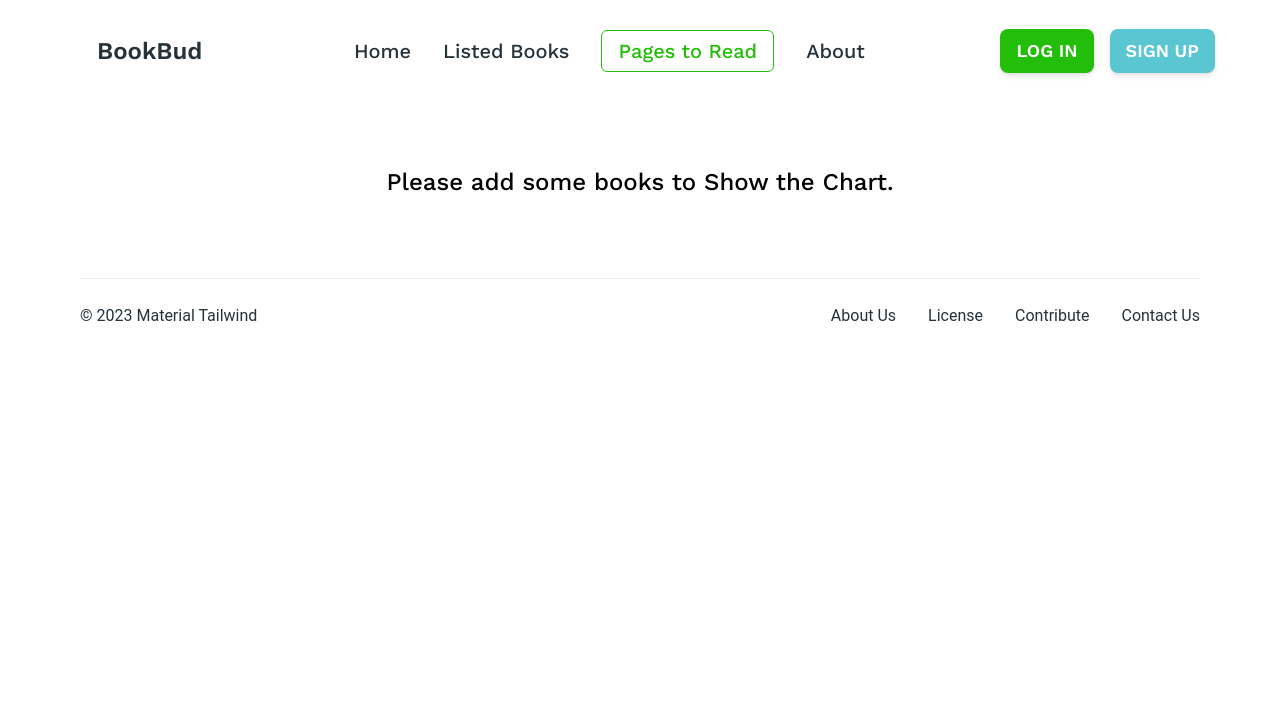
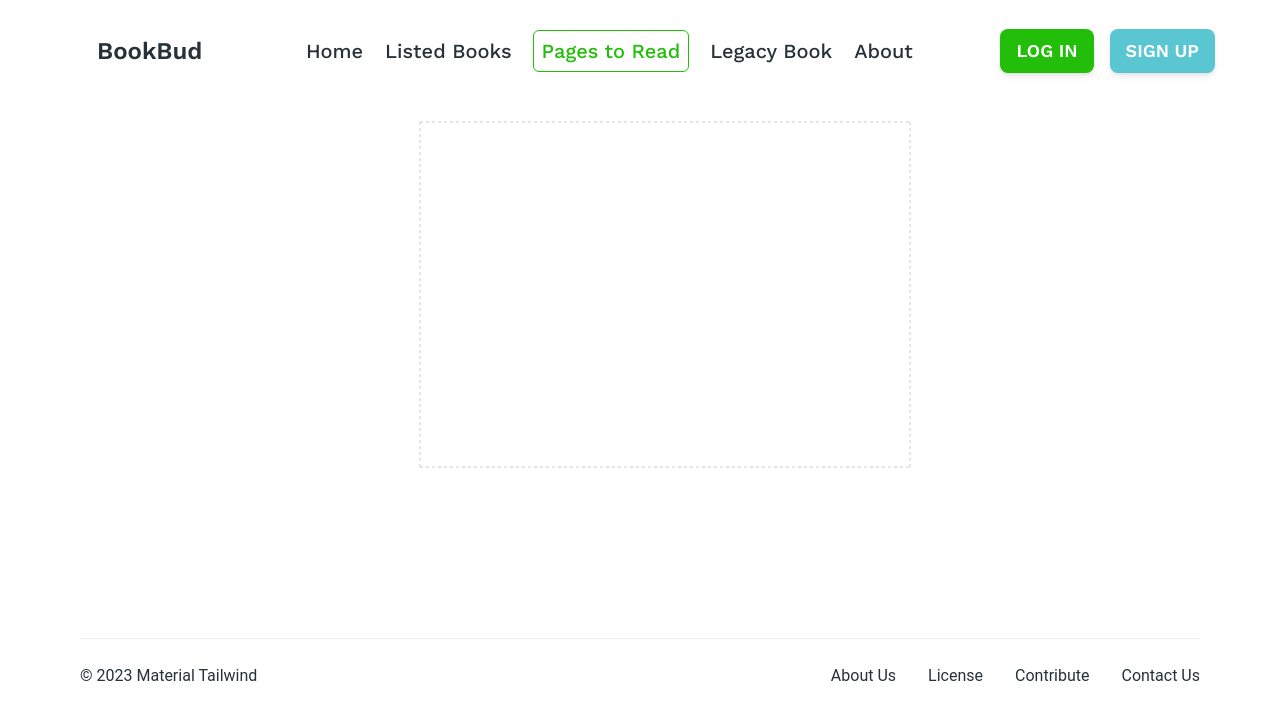
Before and after one commit to Asad9340/Book-Bud, a React (Vite) app: page /to-read in a window 1280 px wide. Shown: the top 720 px of the page. Built offline with nearby package versions, Linux system fonts and the light colour scheme.

Commit message:
changed in bar chart section

```diff
--- /dev/null
+++ b/src/Pages/LegacyBooks/LegacyBooks.jsx
@@ -0,0 +1,30 @@
+import { useLoaderData } from "react-router-dom";
+import LegacyBook from "../../components/LegacyBook/LegacyBook";
+
+function LegacyBooks() {
+  const data = useLoaderData();
+  console.log(data)
+  return (
+    <div className="my-6 md:my-12">
+      <div className="space-y-4">
+        <h2 className="text-3xl font-semibold md:font-bold text-center">
+          The Timeless Canon: Enduring Works of Literature
+        </h2>
+        <p className="px-6 md:px-12 text-center">
+          Legacy books endure beyond their time, enriching culture with timeless
+          themes and characters. Their literary excellence captivates
+          generations, shaping societal discourse and artistic expression. These
+          classics stand as testaments to the enduring power of storytelling,
+          leaving an indelible mark on the human experience.
+        </p>
+      </div>
+      <div>
+        {
+          data.map((item,index)=><LegacyBook key={index} book={item}  />)
+        }
+      </div>
+    </div>
+  );
+}
+
+export default LegacyBooks;
--- a/src/Pages/PagesToRead/PagesToRead.jsx
+++ b/src/Pages/PagesToRead/PagesToRead.jsx
@@ -1,42 +1,53 @@
+import { BarChart, Bar, Cell, XAxis, YAxis, CartesianGrid } from 'recharts';
 import { getFromLocalStorage } from '../../utils/localStorage';
-import { BarChart, Bar, XAxis, YAxis, ResponsiveContainer } from 'recharts';
-import EmptyPageMessage from './../../components/EmptyPageMessage';
 
 function PagesToRead() {
-  const data = getFromLocalStorage('books');
-  console.log(data);
+  const colors = ['#0088FE', '#00C49F', '#FFBB28', '#FF8042', 'red', 'pink'];
+  const data=getFromLocalStorage('books');
+  const getPath = (x, y, width, height) => {
+    return `M${x},${y + height}C${x + width / 3},${y + height} ${
+      x + width / 2
+    },${y + height / 3}
+  ${x + width / 2}, ${y}
+  C${x + width / 2},${y + height / 3} ${x + (2 * width) / 3},${y + height} ${
+      x + width
+    }, ${y + height}
+  Z`;
+  };
+
   const TriangleBar = props => {
     const { fill, x, y, width, height } = props;
 
     return <path d={getPath(x, y, width, height)} stroke="none" fill={fill} />;
   };
-  const getPath = (x, y, width, height) =>
-    `M${x},${y + height}
-   C${x + width / 3},${y + height} ${x + width / 2},${y + height / 3} ${
-      x + width / 2
-    }, ${y}
-   C${x + width / 2},${y + height / 3} ${x + (2 * width) / 3},${y + height} ${
-      x + width
-    }, ${y + height}
-   Z`;
   return (
-    <ResponsiveContainer width="100%" height="100%">
-      <div className="flex flex-col items-center my-8 md:my-12">
-        {data.length > 0 ? (
+    <div className="flex justify-center h-[65vh]">
       <BarChart
-            width={data.length > 3 ? 500 : 300}
-            height={500}
+        width={600}
+        height={400}
         data={data}
+        margin={{
+          top: 20,
+          right: 30,
+          left: 20,
+          bottom: 5,
+        }}
       >
+        <CartesianGrid strokeDasharray="3 3" />
         <XAxis dataKey="bookName" />
         <YAxis />
-            <Bar dataKey="totalPages" fill="#8884d8" shape={<TriangleBar />} />
+        <Bar
+          dataKey="totalPages"
+          fill="#8884d8"
+          shape={<TriangleBar />}
+          label={{ position: 'top' }}
+        >
+          {data.map((entry, index) => (
+            <Cell key={`cell-${index}`} fill={colors[index % 20]} />
+          ))}
+        </Bar>
       </BarChart>
-        ) : (
-          <EmptyPageMessage message="Show the Chart" />
-        )}
     </div>
-    </ResponsiveContainer>
   );
 }
 
--- a/src/Pages/Shared/NavigationBar/NavigationBar.jsx
+++ b/src/Pages/Shared/NavigationBar/NavigationBar.jsx
@@ -12,7 +12,7 @@ import Spinner from '../../../components/Spinner/Spinner';
 
 function NavList() {
   return (
-    <ul className="my-2 flex flex-col gap-2 lg:mb-0 lg:mt-0 lg:flex-row lg:items-center lg:gap-6 ">
+    <ul className="my-2 flex flex-col gap-2 lg:mb-0 lg:mt-0 lg:flex-row lg:items-center lg:gap-3 ">
       <Typography
         as="li"
         variant="small"
@@ -25,9 +25,9 @@ function NavList() {
             isPending ? (
               <Spinner />
             ) : isActive ? (
-              'border border-[#23BE0A] text-[#23BE0A] px-4 py-2 rounded-md'
+              'border border-[#23BE0A] text-[#23BE0A] px-2 py-2 rounded-md'
             ) : (
-              'flex items-center'
+              'flex items-center border border-white'
             )
           }
         >
@@ -46,9 +46,9 @@ function NavList() {
             isPending ? (
               <Spinner />
             ) : isActive ? (
-              'border border-[#23BE0A] text-[#23BE0A] px-4 py-2 rounded-md'
+              'border border-[#23BE0A] text-[#23BE0A] px-2 py-2 rounded-md'
             ) : (
-              'flex items-center'
+              'flex items-center border border-white'
             )
           }
         >
@@ -67,13 +67,34 @@ function NavList() {
             isPending ? (
               <Spinner />
             ) : isActive ? (
-              'border border-[#23BE0A] text-[#23BE0A] px-4 py-2 rounded-md'
+              'border border-[#23BE0A] text-[#23BE0A] px-2 py-2 rounded-md'
             ) : (
-              'flex items-center'
+              'flex items-center border border-white'
             )
           }
         >
           Pages to Read
+        </NavLink>
+      </Typography>
+      <Typography
+        as="li"
+        variant="small"
+        color="blue-gray"
+        className="p-1  text-xl font-medium font-['Work Sans']"
+      >
+        <NavLink
+          to="/legacy-books"
+          className={({ isActive, isPending }) =>
+            isPending ? (
+              <Spinner />
+            ) : isActive ? (
+              'border border-[#23BE0A] text-[#23BE0A] px-2 py-2 rounded-md'
+            ) : (
+              'flex items-center border border-white'
+            )
+          }
+        >
+          Legacy Book
         </NavLink>
       </Typography>
       <Typography
@@ -88,9 +109,9 @@ function NavList() {
             isPending ? (
               <Spinner />
             ) : isActive ? (
-              'border border-[#23BE0A] text-[#23BE0A] px-4 py-2 rounded-md'
+              'border border-[#23BE0A] text-[#23BE0A] px-2 py-2 rounded-md'
             ) : (
-              'flex items-center'
+              'flex items-center border border-white'
             )
           }
         >
--- a/src/Router/Router.jsx
+++ b/src/Router/Router.jsx
@@ -6,6 +6,7 @@ import BookDetails from '../components/BookDetails/BookDetails';
 import ListedBooks from '../Pages/ListedBooks/ListedBooks';
 import PagesToRead from '../Pages/PagesToRead/PagesToRead';
 import About from '../Pages/About/About';
+import LegacyBooks from '../Pages/LegacyBooks/LegacyBooks';
 
 export const router = createBrowserRouter([
   {
@@ -30,8 +31,13 @@ export const router = createBrowserRouter([
         element: <PagesToRead />,
       },
       {
+        path: '/legacy-books',
+        element: <LegacyBooks />,
+        loader:()=> fetch('/legacyBooks.json'),
+      },
+      {
         path: '/about',
-        element:<About/>
+        element: <About />,
       },
     ],
   },
--- /dev/null
+++ b/src/components/LegacyBook/LegacyBook.jsx
@@ -0,0 +1,68 @@
+import { IoLocation } from 'react-icons/io5';
+import { FaUser } from 'react-icons/fa';
+import { MdContactPage } from 'react-icons/md';
+function LegacyBook({ book }) {
+
+  const {
+    image,
+    tags,
+    author,
+    bookName,
+    category,
+    rating,
+    totalPages,
+    publisher,
+    yearOfPublishing,
+    review,
+  } = book;
+  return (
+    <div className="flex flex-col lg:grid gap-8 grid-cols-4 mt-6 md:mt-12 border p-3 rounded-lg m-4">
+      <div>
+        <img className="h-[350px] w-full rounded-lg" src={image} alt="" />
+      </div>
+      <div className="col-span-3 flex flex-col justify-between my-4">
+        <div>
+          <h2 className="text-xl md:text-2xl font-semibold md:font-bold">
+            {bookName}
+          </h2>
+          <p className="text-[#131313CC] font-medium mt-2">By: {author}</p>
+          <p className='text-gray-700'><span className='text-black underline'>Review: </span>{ review }</p>
+        </div>
+        <div className="flex flex-col lg:flex-row gap-4 items-center my-3">
+          <div className="flex gap-4 items-center">
+            <p className="text-lg font-semibold">Tag: </p>
+            <p className="text-[#23BE0A] bg-[#23BE0A0D] px-4 md:px-6 py-1 rounded-full">
+              #{tags[0]}
+            </p>
+            <p className="text-[#23BE0A] bg-[#23BE0A0D] px-4 md:px-6 py-1 rounded-full">
+              #{tags[1]}
+            </p>
+          </div>
+          <div className="flex gap-2 items-center">
+            <IoLocation />
+            <p>Year of Publishing: {yearOfPublishing}</p>
+          </div>
+        </div>
+        <div className="flex flex-col lg:flex-row gap-4 items-center text-[#13131399]">
+          <div className="flex gap-2 items-center">
+            <FaUser />
+            <p>Publisher: {publisher}</p>
+          </div>
+          <div className="flex gap-2 items-center">
+            <MdContactPage />
+            <p>Page: {totalPages}</p>
+          </div>
+        </div>
+        <div className="flex flex-col lg:flex-row gap-4 mt-4 lg:mt-0">
+          <p className="bg-[#328EFF26] text-[#328EFF] px-4 py-2 rounded-full">
+            Category: {category}
+          </p>
+          <p className="bg-[#FFAC3326] text-[#FFAC33] px-4 py-2 rounded-full">
+            Rating: {rating}
+          </p>
+        </div>
+      </div>
+    </div>
+  );
+}
+export default LegacyBook;
```
Also changed, not shown: public/legacyBooks.json (added, +80 -0 lines). Lines whose indentation alone changed are shown as unchanged.
